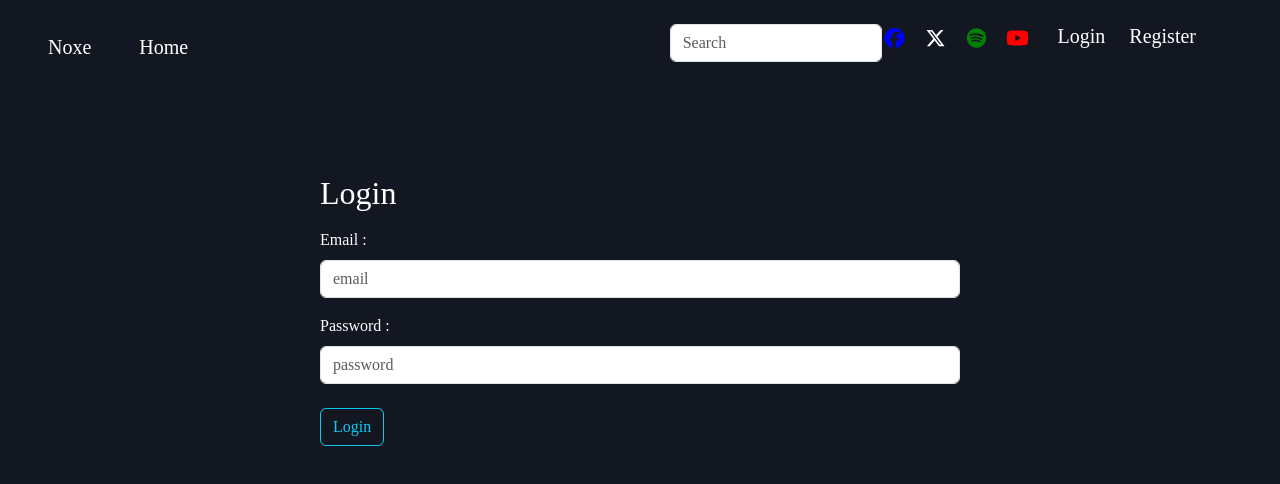
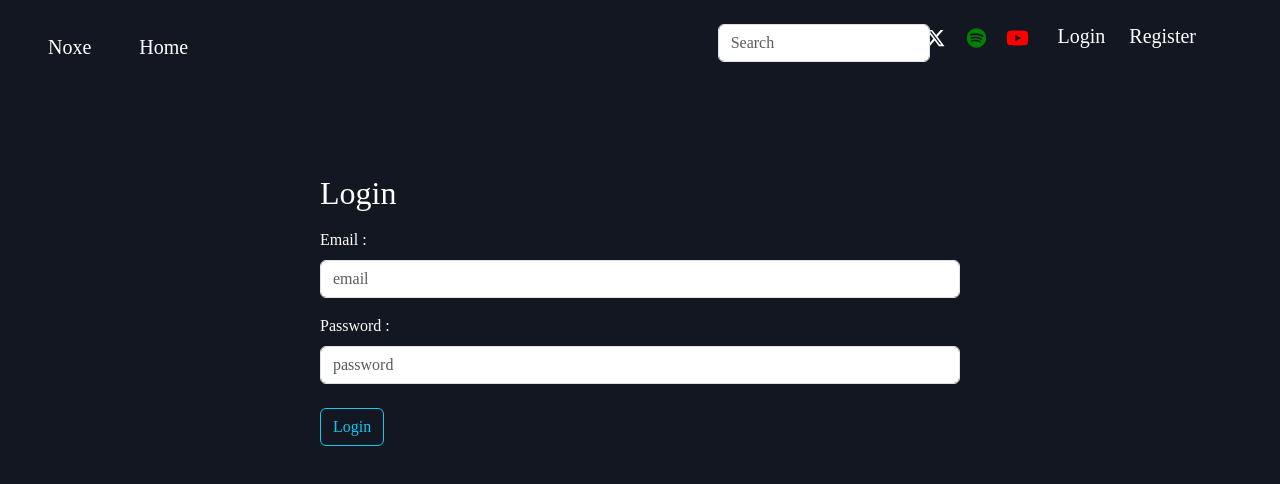
Before and after one commit to 72tommy72/Noxe-app, a React (Create React App) app: page /#/login in a window 1280 px wide. Shown: the top 484 px of the page. Built offline with nearby package versions, Linux system fonts and the light colour scheme.

Commit message:
commit 6

```diff
--- a/src/Components/Navbar/Navbar.jsx
+++ b/src/Components/Navbar/Navbar.jsx
@@ -48,7 +48,7 @@ export default function Navbar({userLoggedIn ,logout}) {
                 <ul className="navbar-nav  ">
                     <div className="input-group ">
                     <div id="search-autocomplete" className="form-outline" data-mdb-input-init>
-                    <input placeholder='Search' type="search" id="form1" className="form-control" />
+                    <input placeholder='Search' type="search" id="form1" className="form-control ms-5" />
 
                     </div>
                     </div>
```
